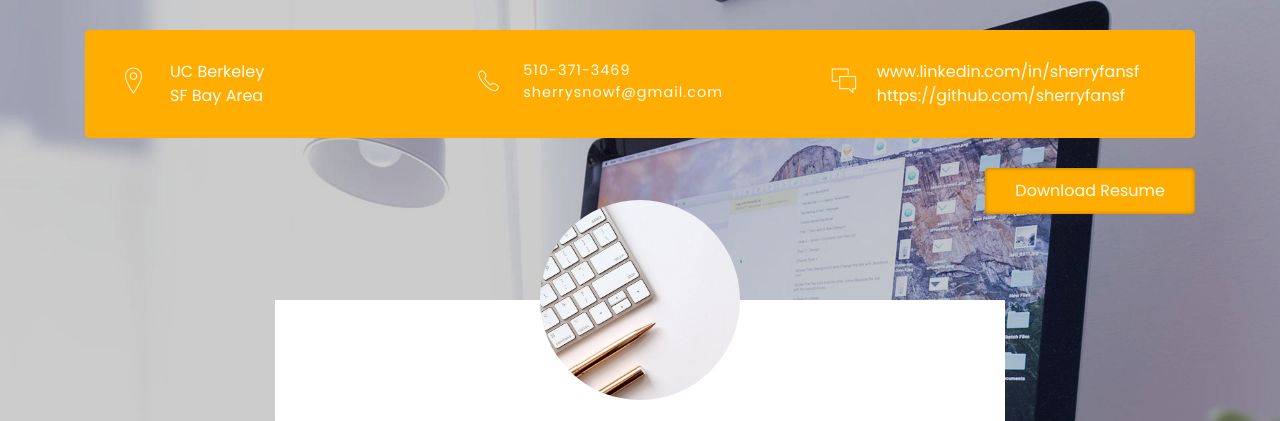
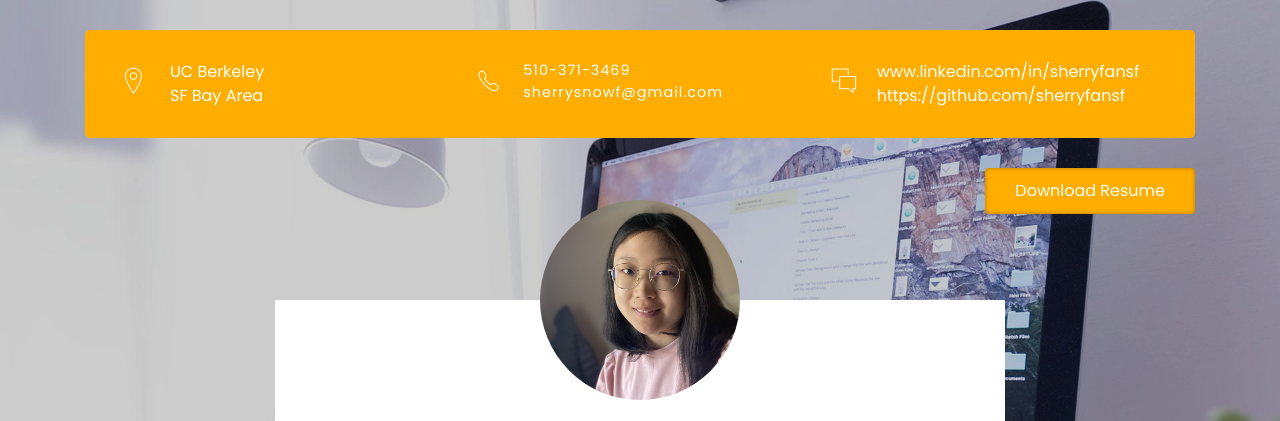
Before and after one commit to berlin-with0ut-return/sfan95.github.io, a plain HTML site: page index.html in a window 1280 px wide. Shown: the top 421 px of the page. Drawn offline with Linux system fonts and the light colour scheme; files whose address does not match are found by name.

Commit message:
new prof pic

```diff
--- a/index.html
+++ b/index.html
@@ -72,7 +72,7 @@
 				<div class="col-md-1 col-lg-2"></div>
 				<div class="col-md-10 col-lg-8">
 					<div class="intro">
-						<div class="profile-img"><img src="images/header-img.jpg" alt=""></div>
+						<div class="profile-img"><img src="images/profilepic Cropped.jpg" alt=""></div>
 						<h2><b>Sherry Fan</b></h2>
 						<h4 class="font-yellow">CS @ UCB</h4>
 						<ul class="information margin-tb-30">
```
Also changed, not shown: images/profilepic Cropped.jpg (added), images/profilepic.jpg (added).
